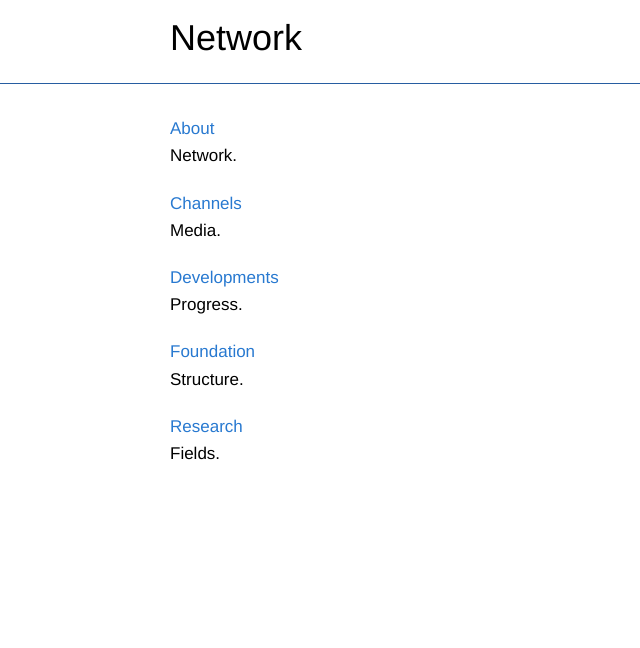
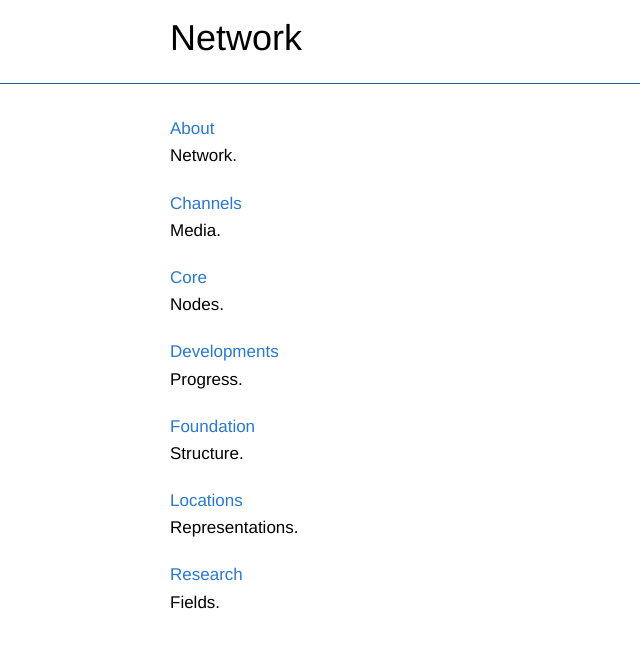
Before and after one commit to networkf/network.github.io, a Jekyll site: the page built from index.md, in a window 1280 px wide. Shown: the top 648 px of the page, without its empty margins (0-640 px from the left). Built offline with Jekyll 4.4.1, drawn with Linux system fonts in a browser that asks for light colours; some web fonts are replaced; our own code applies the rules of GitHub Pages for plain Markdown files; the repository's description, which GitHub fills in, is left out.

Commit message:
Update index.md

```diff
--- a/index.md
+++ b/index.md
@@ -14,6 +14,10 @@ Network.
 <br>
 Media.
 
+[Core](/core)
+<br>
+Nodes.
+
 [Developments](/developments)
 <br>
 Progress.
@@ -22,6 +26,10 @@ Progress.
 <br>
 Structure.
 
+[Locations](/locations)
+<br>
+Representations.
+
 [Research](/research)
 <br>
 Fields.
```
